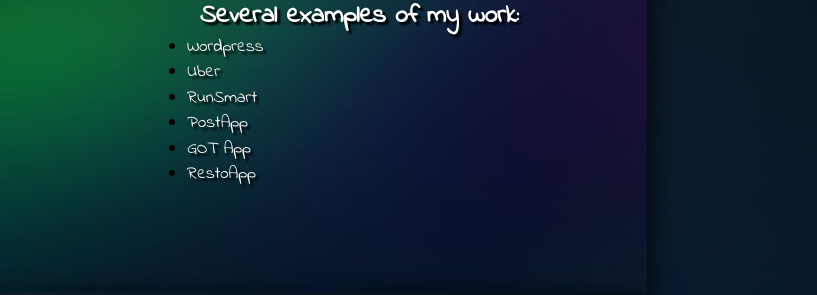
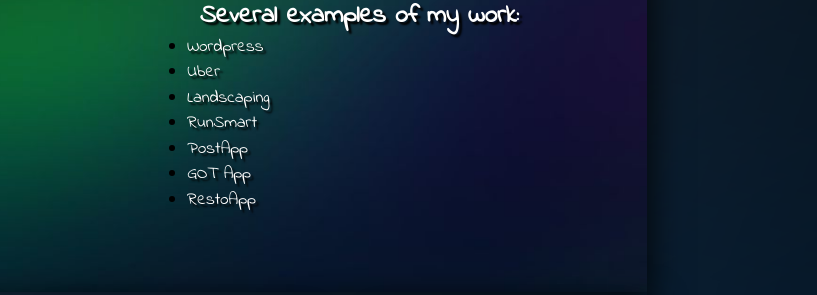
Before and after one commit to OlyaOR/my-cv, a plain HTML site: page index.html in a window 1280 px wide. Shown: the part 696-991 px from the top of the page, 463-1280 px from the left. Drawn offline with Linux system fonts and the light colour scheme.

Commit message:
add new web-site landscaping

```diff
--- a/index.html
+++ b/index.html
@@ -94,6 +94,7 @@
                 <ul><h2 class="title">Several examples of my work:</h2>
                     <li><a href="https://olyaor.github.io/wordpress/" target="_blank">Wordpress</a></li>
                     <li><a href="https://olyaor.github.io/Uber/" target="_blank">Uber</a></li>
+                    <li><a href="https://landscapingforinterview.netlify.app/" target="_blank">Landscaping</a></li>
                     <li><a href="https://olyaor.github.io/RunSmart/dist/" target="_blank">RunSmart</a></li>
                     <li><a href="https://post-list-app-react.netlify.app" target="_blank">PostApp</a></li>
                     <li><a href="https://got-app-react.netlify.app" target="_blank">GOT App</a></li>
```
